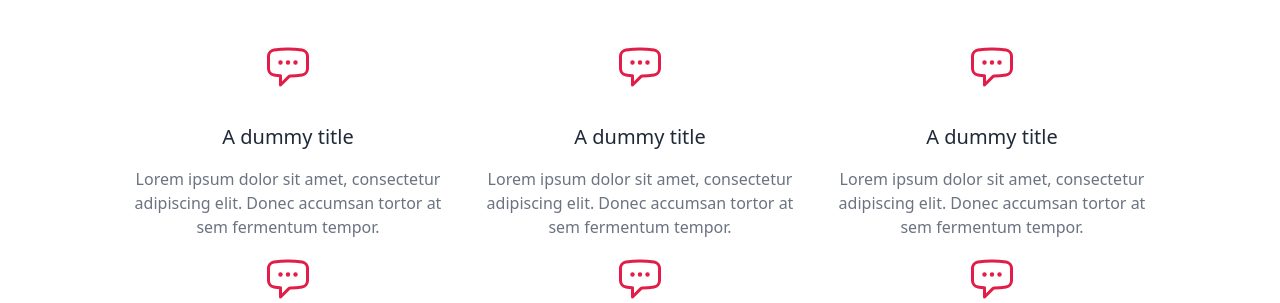
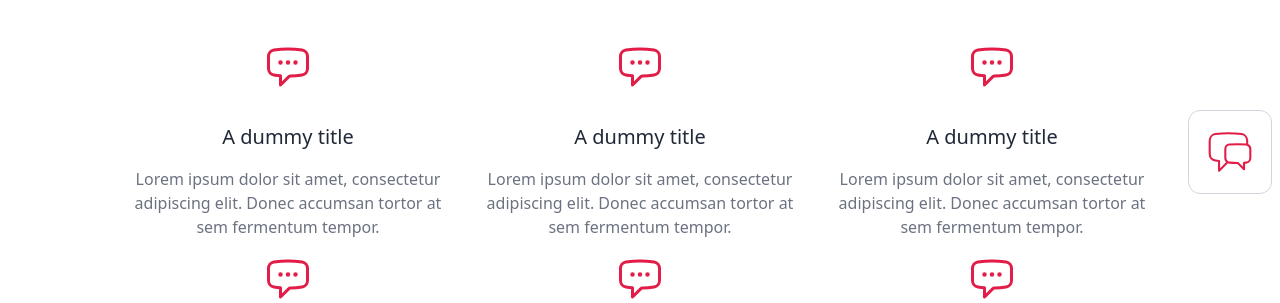
Before and after one commit to ndalo-ben/django_chat_app, a Django app: page / in a window 1280 px wide. Shown: the part 598-901 px from the top of the page. Run offline with Django 4.2, Linux system fonts and the light colour scheme; style sheets or scripts are compiled from the project's sources.

Commit message:
chat bubble

```diff
--- /dev/null
+++ b/chat/templates/chat/partials/chat_bubble.html
@@ -0,0 +1,12 @@
+<div id="chat" class="max-w-[300px] fixed right-2 bottom-2 p-4 bg-white border border-gray-300 rounded-xl">
+    <div id="chat_icon">
+        <button id="chat_open" class="w-[50px] flex items-center">
+            <svg xmlns="http://www.w3.org/2000/svg" fill="none" viewBox="0 0 24 24" stroke-width="1"
+                stroke="currentColor" class="text-rose-600">
+                <path stroke-linecap="round" stroke-linejoin="round"
+                    d="M20.25 8.511c.884.284 1.5 1.128 1.5 2.097v4.286c0 1.136-.847 2.1-1.98 2.193-.34.027-.68.052-1.02.072v3.091l-3-3c-1.354 0-2.694-.055-4.02-.163a2.115 2.115 0 01-.825-.242m9.345-8.334a2.126 2.126 0 00-.476-.095 48.64 48.64 0 00-8.048 0c-1.131.094-1.976 1.057-1.976 2.192v4.286c0 .837.46 1.58 1.155 1.951m9.345-8.334V6.637c0-1.621-1.152-3.026-2.76-3.235A48.455 48.455 0 0011.25 3c-2.115 0-4.198.137-6.24.402-1.608.209-2.76 1.614-2.76 3.235v6.226c0 1.621 1.152 3.026 2.76 3.235.577.075 1.157.14 1.74.194V21l4.155-4.155" />
+            </svg>
+
+        </button>
+    </div>
+</div>
--- a/core/templates/core/index.html
+++ b/core/templates/core/index.html
@@ -76,4 +76,7 @@
             <p class="text-gray-500">Lorem ipsum dolor sit amet, consectetur adipiscing elit. Donec accumsan tortor at sem fermentum tempor.</p>
         </div>
     </div>
+
+    {% include 'chat/partials/chat_bubble.html' %}
+
 {% endblock %}
```
